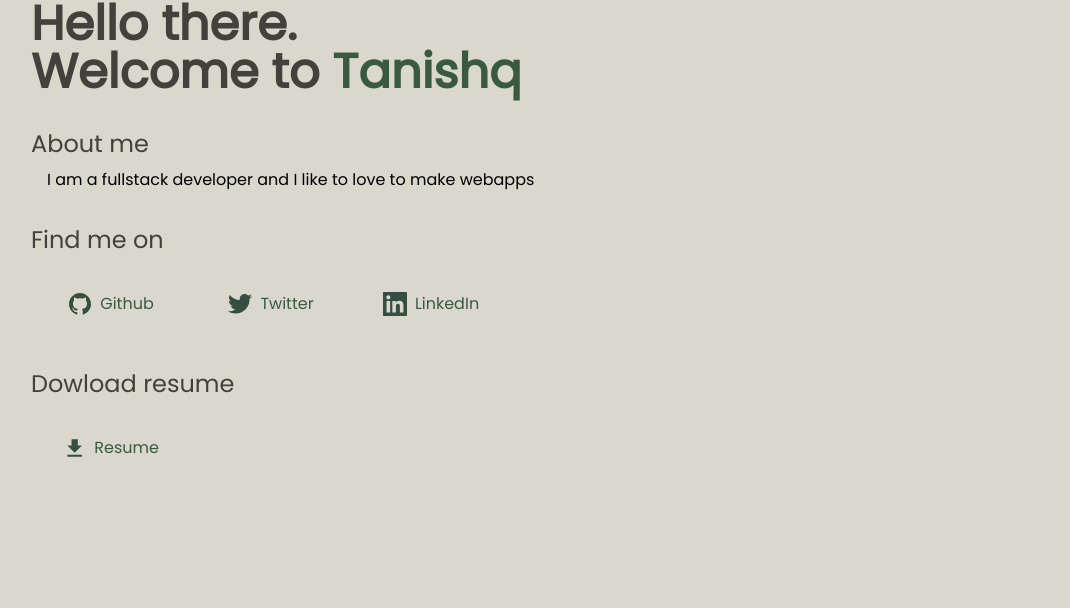
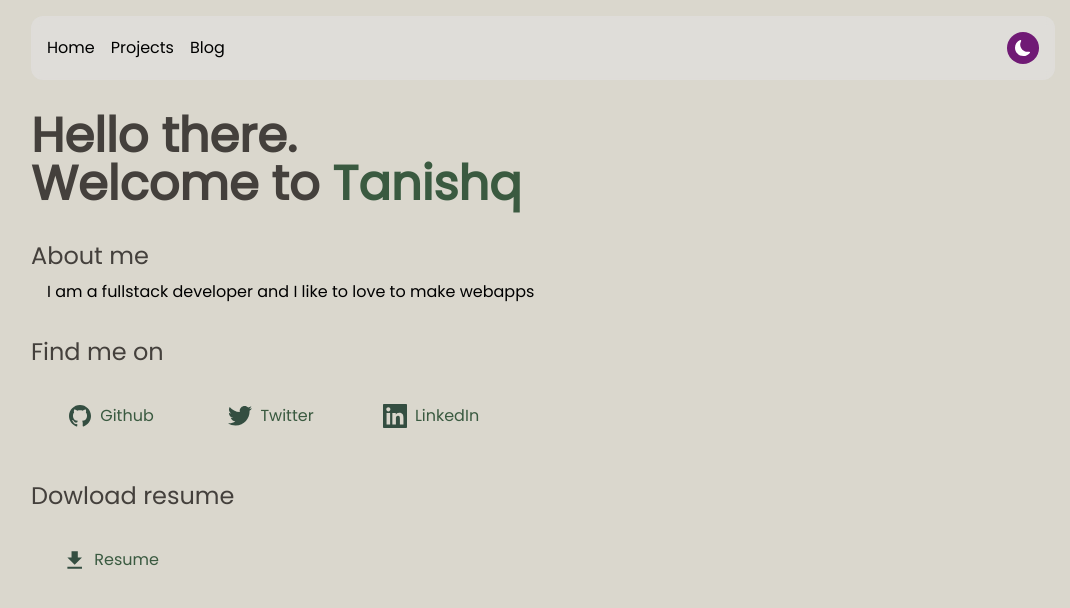
Before and after one commit to TanishqSingla/my-website, a Next.js app: page / in a window 1280 px wide. Shown: the top 608 px of the page, without its empty margins (97-1167 px from the left). Built offline with nearby package versions, Linux system fonts and the light colour scheme.

Commit message:
Add header

```diff
--- a/components/Layout/Header/Header.tsx
+++ b/components/Layout/Header/Header.tsx
@@ -1,3 +1,34 @@
-export default function() {
+import Link from "next/link";
+import { useState } from "react";
+import { BsSun, BsMoonFill } from "react-icons/bs";
 
+export default function () {
+	const [isDark, setIsDark] = useState(false);
+
+	return (
+		<header className="bg-gray-200/40 dark:bg-stone-700/40 dark:text-white sticky w-full px-4 py-4 top-4 self-start my-4 rounded-xl backdrop-blur-sm">
+			<nav className="flex items-center">
+				<ul className="flex gap-4 grow">
+					<li>
+						<Link href="/">Home</Link>
+					</li>
+					<li>
+						<Link href="/projects">Projects</Link>
+					</li>
+					<li>
+						<Link href="/blogs">Blog</Link>
+					</li>
+				</ul>
+				<div className="theme-switcher">
+					<button onClick={() => setIsDark(!isDark)}>
+						{isDark ? (
+							<BsSun size="24" color="black" />
+						) : (
+							<BsMoonFill color="white" />
+						)}
+					</button>
+				</div>
+			</nav>
+		</header>
+	);
 }
--- a/components/Layout/index.tsx
+++ b/components/Layout/index.tsx
@@ -1,7 +1,14 @@
+import Header from "./Header/Header";
+
 type LayoutProps = {
 	children: React.ReactNode;
 };
 
 export default function (props: LayoutProps) {
-	return <div className="container">{props.children}</div>;
+	return (
+		<div className="container">
+			<Header />
+			{props.children}
+		</div>
+	);
 }
--- a/pages/_app.tsx
+++ b/pages/_app.tsx
@@ -1,6 +1,7 @@
 import "../styles/globals.css";
 import type { AppProps } from "next/app";
 import Head from "next/head";
+import Layout from "../components/Layout";
 
 export default function App({ Component, pageProps }: AppProps) {
 	return (
@@ -17,9 +18,9 @@ export default function App({ Component, pageProps }: AppProps) {
 					rel="stylesheet"
 				/>
 			</Head>
-			<div className="container">
+			<Layout>
 				<Component {...pageProps} />
-			</div>
+			</Layout>
 		</>
 	);
 }
--- a/styles/globals.css
+++ b/styles/globals.css
@@ -4,39 +4,42 @@
 
 @layer components {
 	.text-defaults {
-    @apply dark:text-white text-stone-700
+		@apply dark:text-white text-stone-700;
 	}
 	.highlight {
-    @apply text-primary-100 dark:text-accent
+		@apply text-primary-100 dark:text-accent;
 	}
 	.container {
-    @apply  sm:max-w-5xl max-w-full mx-auto flex flex-col min-h-screen gap-4 px-4 sm:px-0;
+		@apply sm:max-w-5xl max-w-full mx-auto flex flex-col min-h-screen gap-4 px-4 sm:px-0;
+	}
+	.theme-switcher {
+		@apply rounded-full dark:bg-yellow-300 bg-fuchsia-900 h-8 w-8 grid place-items-center;
 	}
 }
 
 body {
 	font-family: "Poppins", sans-serif;
-  @apply bg-surface dark:bg-stone-900 selection:text-surface selection:bg-primary-200
+	@apply bg-surface dark:bg-stone-900 selection:text-surface selection:bg-primary-200;
 }
 
 h1 {
-  @apply text-defaults text-4xl sm:text-5xl font-bold
+	@apply text-defaults text-4xl sm:text-5xl font-bold;
 }
 h2 {
-  @apply text-defaults text-3xl sm:text-4xl
+	@apply text-defaults text-3xl sm:text-4xl;
 }
 h3 {
-  @apply text-defaults sm:text-2xl text-xl my-2
+	@apply text-defaults sm:text-2xl text-xl my-2;
 }
 
 main {
-  @apply px-4
+	@apply px-4;
 }
 
 .social-links {
-  @apply p-4 flex gap-8 flex-wrap
+	@apply p-4 flex gap-8 flex-wrap;
 }
 .social-links > a {
-  transition: .3s ease-in;
-  @apply h-12 w-32 flex items-center justify-center gap-2 hover:bg-white rounded-md text-primary-100
+	transition: 0.3s ease-in;
+	@apply h-12 w-32 flex items-center justify-center gap-2 hover:bg-white rounded-md text-primary-100;
 }
```
Lines whose indentation alone changed are shown as unchanged.
